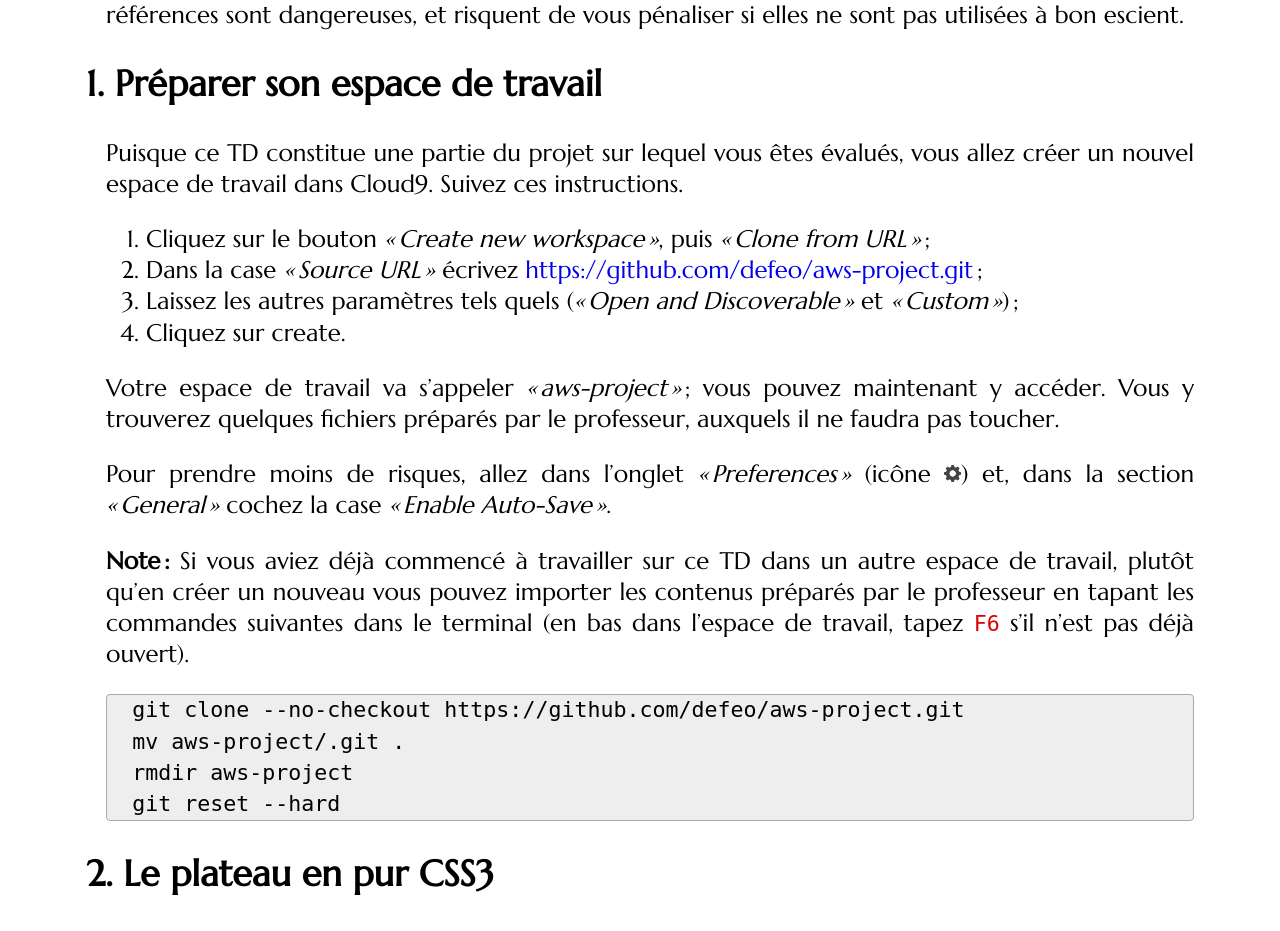
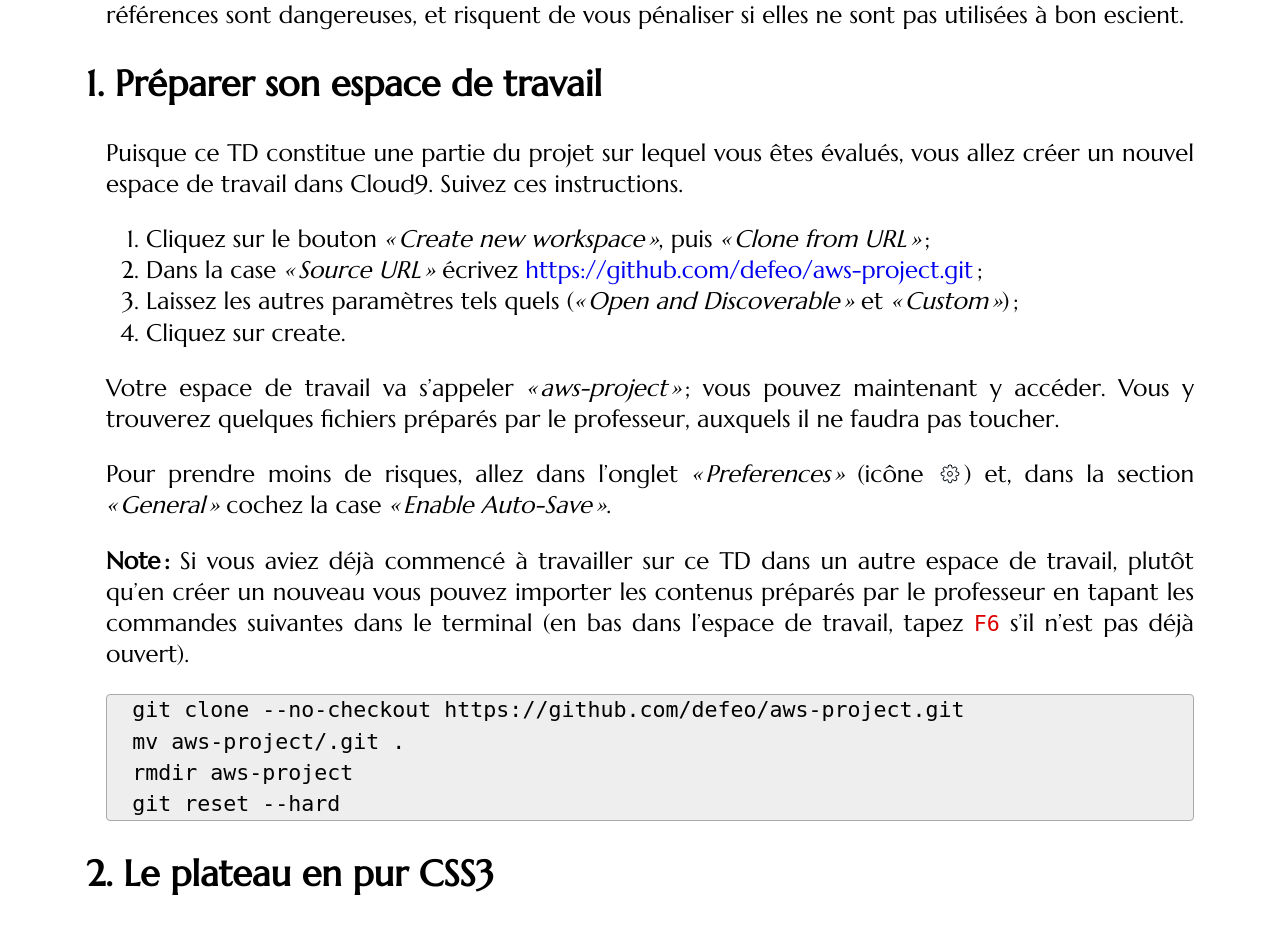
Before and after one commit to defeo/aws, a Jekyll site: the page built from tutorials/tutorial2.md, in a window 1280 px wide. Shown: the part 597-1528 px from the top of the page. Built offline with Jekyll 4.4.1, drawn with Linux system fonts in a browser that asks for light colours; some web fonts are replaced.

Commit message:
Les TDs utilisent maintenant les vraies icônes de C9.

```diff
--- /dev/null
+++ b/css/cloud9.css
@@ -0,0 +1,12 @@
+.c9-icon {
+    background-image: url(../assets/c9-repeat-x.png);
+    width: 28px;
+    height: 28px;
+    display: inline-block;
+    vertical-align: text-bottom;
+}
+.c9-icon.project_files { background-position: 50% -249px; }
+.c9-icon.open_files { background-position: 50% -277px; }
+.c9-icon.rundebug { background-position: 50% -305px; }
+.c9-icon.deploy { background-position: 50% -334px; }
+.c9-icon.preferences { background-position: 50% -364px; }
--- a/tutorials/tutorial2.md
+++ b/tutorials/tutorial2.md
@@ -42,8 +43,7 @@ maintenant y accéder. Vous y trouverez quelques fichiers préparés par
 le professeur, auxquels il ne faudra pas toucher.
 
 Pour prendre moins de risques, allez dans l'onglet *« Preferences »*
-(icône ![roue dentée](../assets/gear.png){: width="18" height="18"
-style="width:0.7em;height:0.7em"}) et, dans la section *« General »*
+(icône <span class="c9-icon preferences"></span>) et, dans la section *« General »*
 cochez la case *« Enable Auto-Save »*.
 
 **Note :** Si vous aviez déjà commencé à travailler sur ce TD dans un
```
Also changed, not shown: other parts of tutorials/tutorial2.md (+1 -0 lines), assets/c9-repeat-x.png (added), assets/gear.png (deleted).
